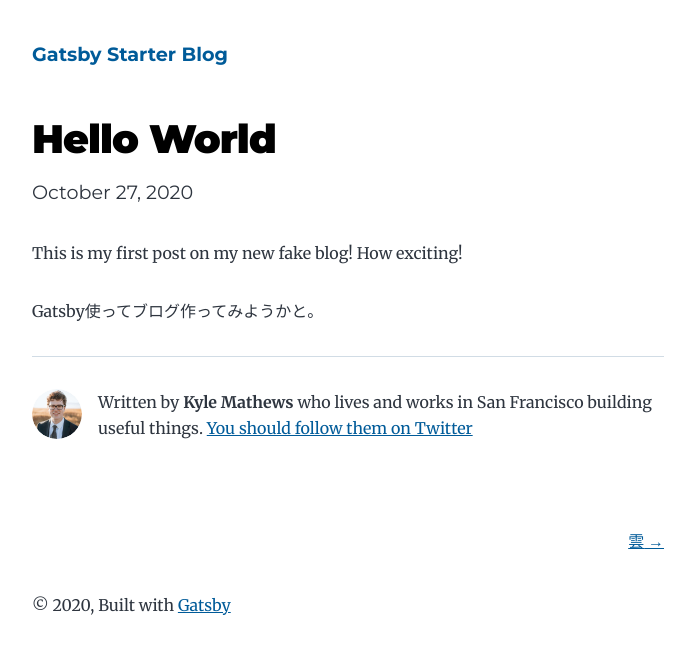
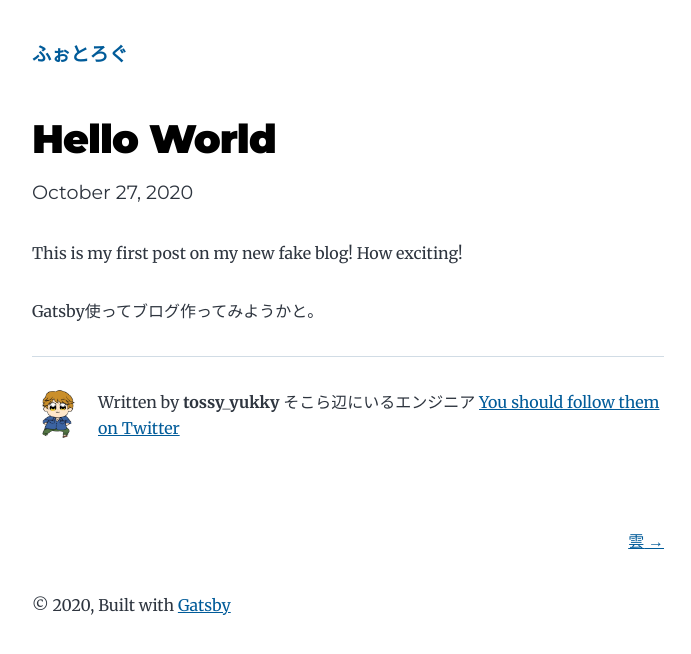
Before and after one commit to tossyyukky/photolog-by-gatsby, a Gatsby site: page /hello-world/ in a window 1280 px wide. Shown: the whole page, without its empty margins (292-983 px from the left). Built offline with nearby package versions, Linux system fonts and the light colour scheme; Gatsby itself is replaced by a stand-in of ours.

Commit message:
modify: author

```diff
--- a/content/blog/my-second-post/index.md
+++ b/content/blog/my-second-post/index.md
@@ -5,4 +5,4 @@ date: "2020-10-27"
 
 横に長い
 
-![横に長い雲](./IMG_3169.jpg)
+![横に長い雲](./IMG_3169.jpg)`
--- a/gatsby-config.js
+++ b/gatsby-config.js
@@ -1,14 +1,14 @@
 module.exports = {
   siteMetadata: {
-    title: `Gatsby Starter Blog`,
+    title: `ふぉとろぐ`,
     author: {
-      name: `Kyle Mathews`,
-      summary: `who lives and works in San Francisco building useful things.`,
+      name: `tossy_yukky`,
+      summary: `そこら辺にいるエンジニア`,
     },
     description: `A starter blog demonstrating what Gatsby can do.`,
-    siteUrl: `https://gatsby-starter-blog-demo.netlify.app/`,
+    siteUrl: `https://photolog.tossy-yukky.com`,
     social: {
-      twitter: `kylemathews`,
+      twitter: `tossy_yukky`,
     },
   },
   plugins: [
--- a/src/components/bio.js
+++ b/src/components/bio.js
@@ -12,7 +12,7 @@ import Image from "gatsby-image"
 const Bio = () => {
   const data = useStaticQuery(graphql`
     query BioQuery {
-      avatar: file(absolutePath: { regex: "/profile-pic.jpg/" }) {
+      avatar: file(absolutePath: { regex: "/profile.jpeg/" }) {
         childImageSharp {
           fixed(width: 50, height: 50, quality: 95) {
             ...GatsbyImageSharpFixed
```
Also changed, not shown: content/assets/profile.jpeg (added).
